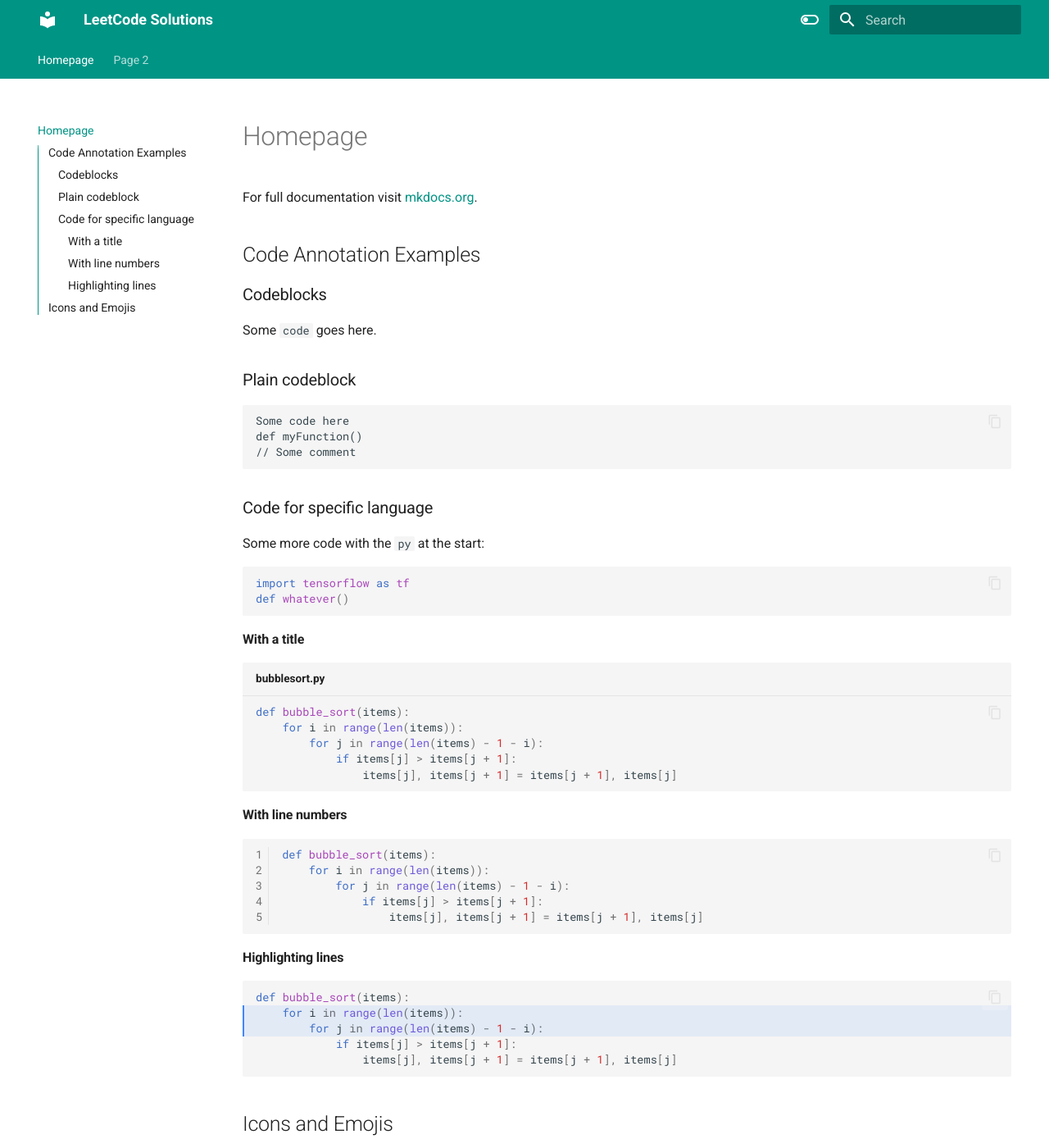
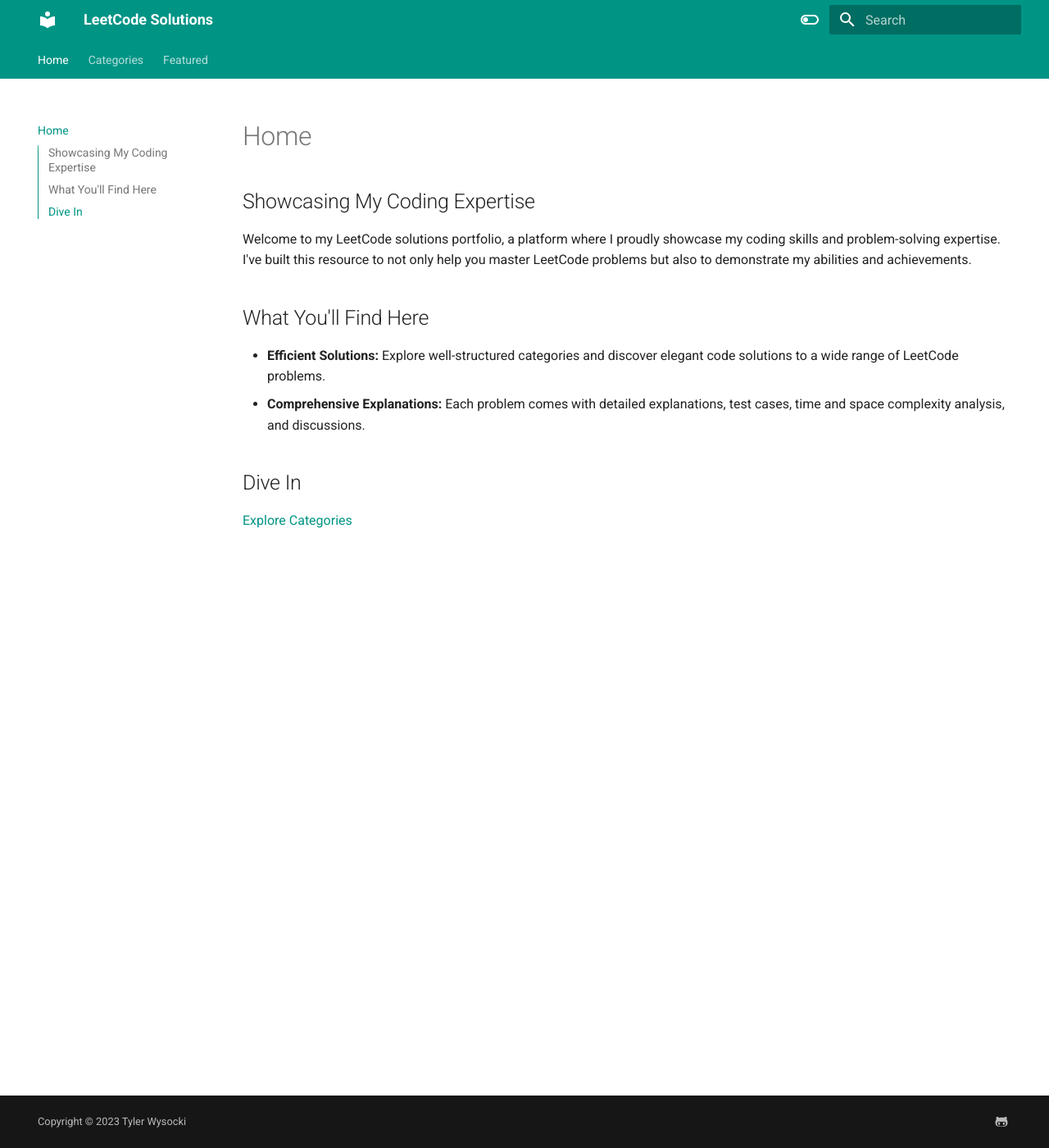
Before and after one commit to tywysocki/leetcode-solutions, an MkDocs documentation site: the page built from docs/index.md, in a window 1280 px wide and 1400 px high. Shown: the whole window at 82% size. Built offline with MkDocs 1.6.1 and Material for MkDocs 9.7.7, drawn with Linux system fonts in a browser that asks for light colours; emoji names are drawn with the system emoji font; some of the changed text lies outside the part shown.

Commit message:
getting started

````diff
--- a/docs/index.md
+++ b/docs/index.md
@@ -1,66 +1,13 @@
-# Homepage
+# Home
 
-For full documentation visit [mkdocs.org](https://www.mkdocs.org).
+## Showcasing My Coding Expertise
 
-## Code Annotation Examples
+Welcome to my LeetCode solutions portfolio, a platform where I proudly showcase my coding skills and problem-solving expertise. I've built this resource to not only help you master LeetCode problems but also to demonstrate my abilities and achievements.
 
-### Codeblocks
+## What You'll Find Here
+- **Efficient Solutions:** Explore well-structured categories and discover elegant code solutions to a wide range of LeetCode problems.
+- **Comprehensive Explanations:** Each problem comes with detailed explanations, test cases, time and space complexity analysis, and discussions.
 
-Some `code` goes here.
+## Dive In
 
-### Plain codeblock
-
-```
-Some code here
-def myFunction()
-// Some comment
-```
-
-### Code for specific language
-
-Some more code with the `py` at the start:
-
-```py
-import tensorflow as tf
-def whatever()
-```
-
-#### With a title
-
-```py title="bubblesort.py"
-def bubble_sort(items):
-    for i in range(len(items)):
-        for j in range(len(items) - 1 - i):
-            if items[j] > items[j + 1]:
-                items[j], items[j + 1] = items[j + 1], items[j]
-```
-
-#### With line numbers
-
-```py linenums="1"
-def bubble_sort(items):
-    for i in range(len(items)):
-        for j in range(len(items) - 1 - i):
-            if items[j] > items[j + 1]:
-                items[j], items[j + 1] = items[j + 1], items[j]
-```
-
-#### Highlighting lines
-
-```py hl_lines="2 3"
-def bubble_sort(items):
-    for i in range(len(items)):
-        for j in range(len(items) - 1 - i):
-            if items[j] > items[j + 1]:
-                items[j], items[j + 1] = items[j + 1], items[j]
-```
-
-## Icons and Emojis
-
-:smile:
-
-:fontawesome-regular-face-laugh-wink:
-
-:fontawesome-brands-twitter:{ .twitter }
-
-:octicons-heart-fill-24:{ .heart }
+[Explore Categories](categories.md)
--- a/docs/page2.md
+++ b/docs/page2.md
@@ -1,5 +1 @@
-# Page 2
-
-## Another Heading
-
-Some more example text
+# Featured
--- a/mkdocs.yml
+++ b/mkdocs.yml
@@ -26,7 +26,12 @@ theme:
         name: Switch to light mode
       primary: teal
       accent: lime
+  font:
+    text: Roboto
+    code: Roboto Mono
+
 extra:
+  generator: false
   social:
     - icon: fontawesome/brands/github-alt
       link: https://github.com/tywysocki
@@ -44,10 +49,10 @@ markdown_extensions:
   - pymdownx.superfences
   - pymdownx.mark
   - attr_list
+  - md_in_html
   - pymdownx.emoji:
       emoji_index: !!python/name:materialx.emoji.twemoji
       emoji_generator: !!python/name:materialx.emoji.to_svg
 
-
 copyright:
-  2023 <a href="https://github.com/tywysocki" target="_blank" rel="noopener">Tyler Wysocki</a>
+  Copyright &copy; 2023 <a href="https://github.com/tywysocki" target="_blank" rel="noopener">Tyler Wysocki</a>
````
Also changed, not shown: docs/categories.md (added, +1 -0 lines).
